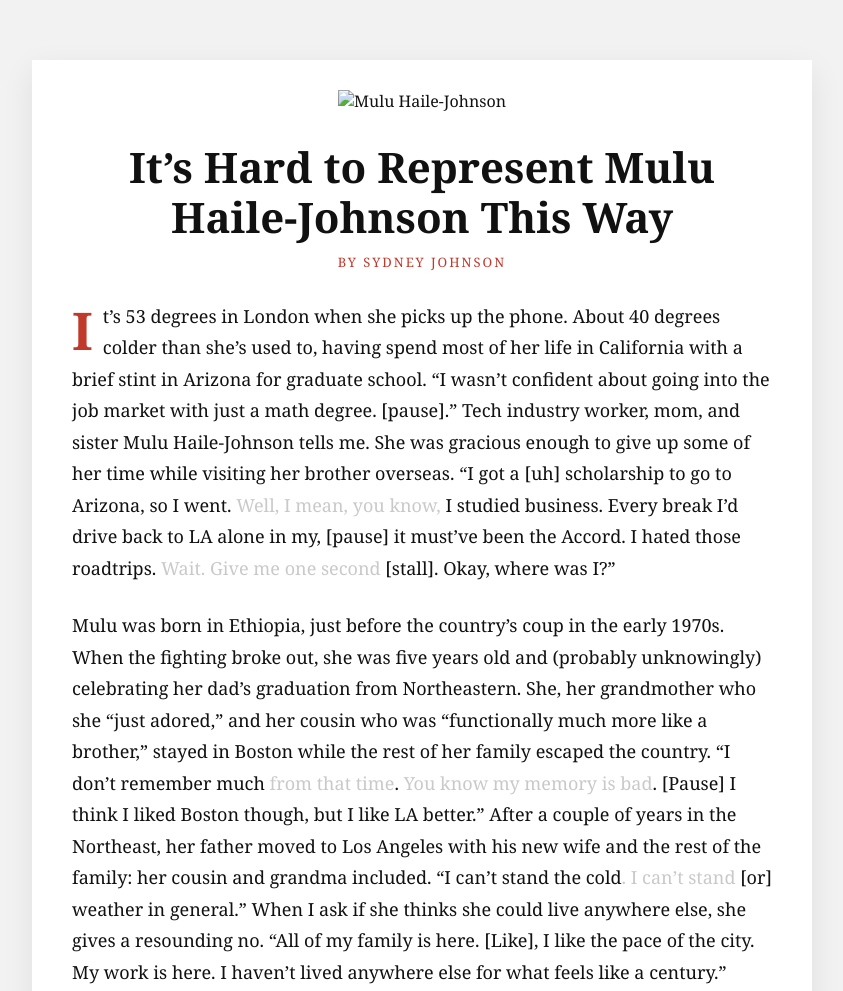
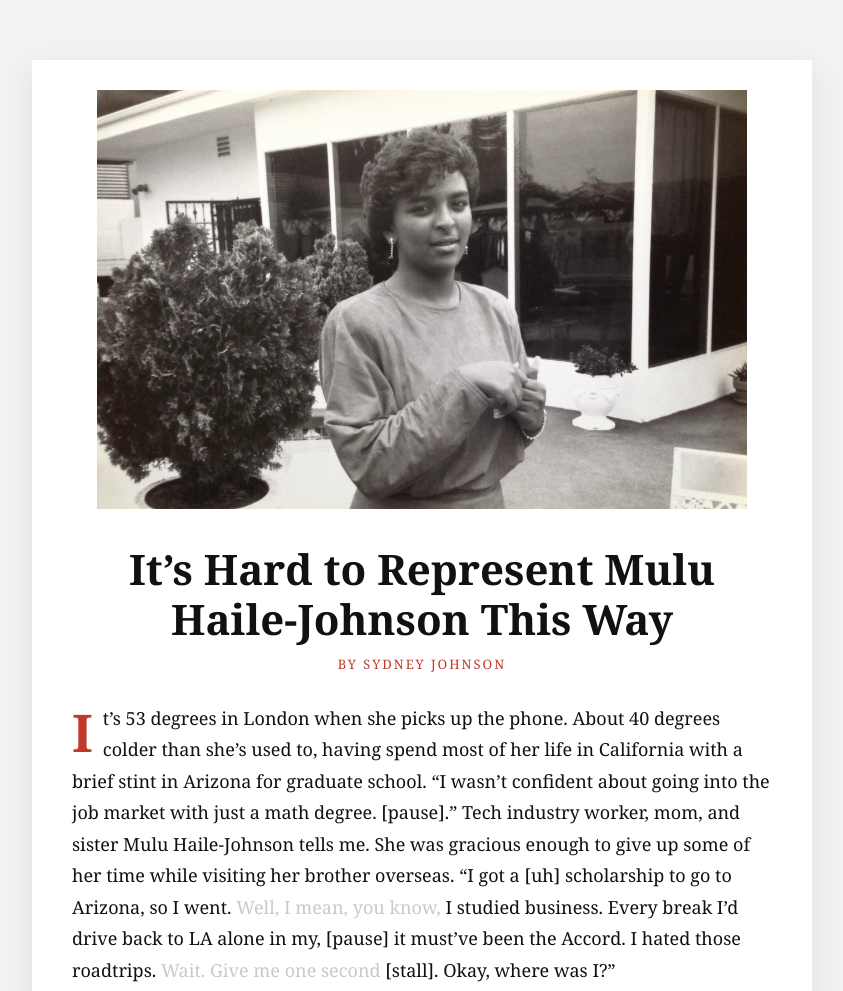
Before and after one commit to sydneyjohnson2-oss/representation, a plain HTML site: page index.html in a window 1280 px wide. Shown: the top 991 px of the page, without its empty margins (218-1061 px from the left). Drawn offline with Linux system fonts and the light colour scheme.

Commit message:
Update index.html

```diff
--- a/index.html
+++ b/index.html
@@ -95,7 +95,7 @@ p:first-of-type::first-letter {
 <div class="container">
 
     <div class="hero">
-        <img src=“mulu.jpg" alt="Mulu Haile-Johnson">
+        <img src="mulu.jpg">
     </div>
 
     <div class="title">
```
